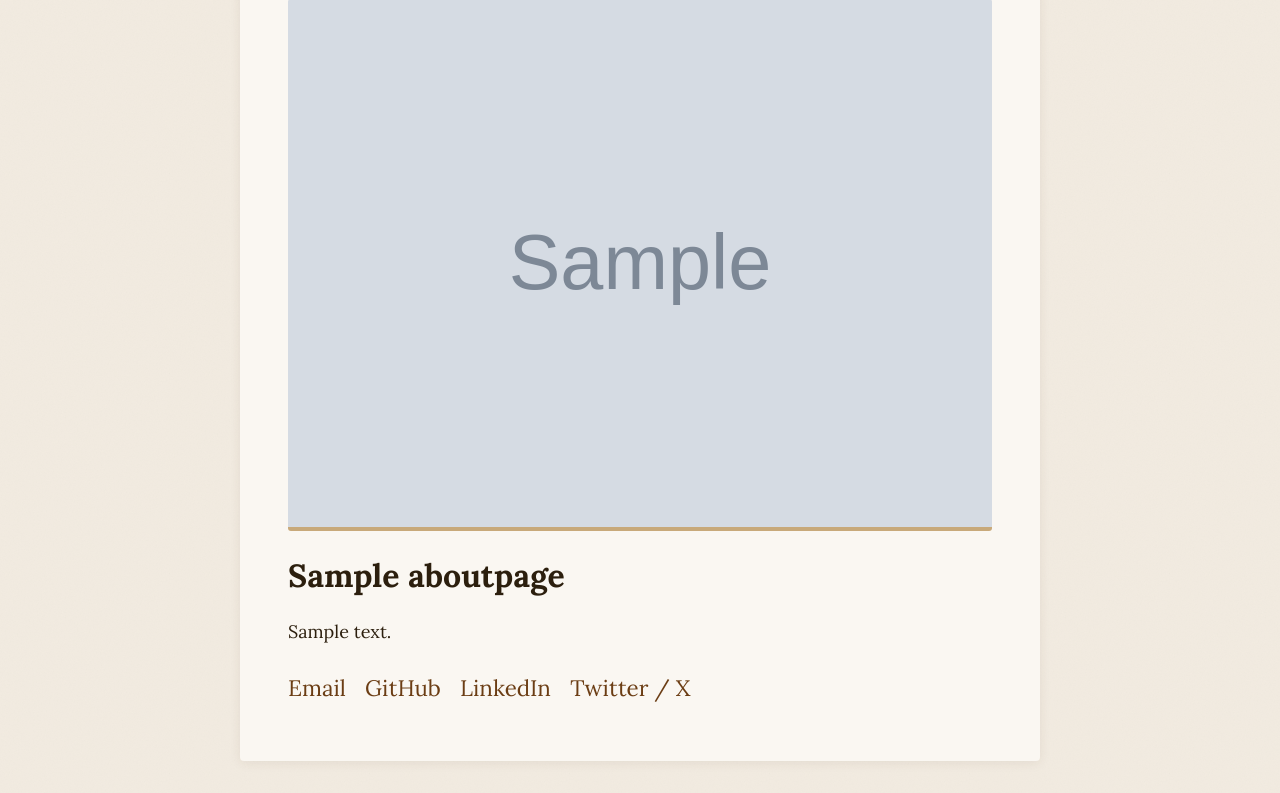
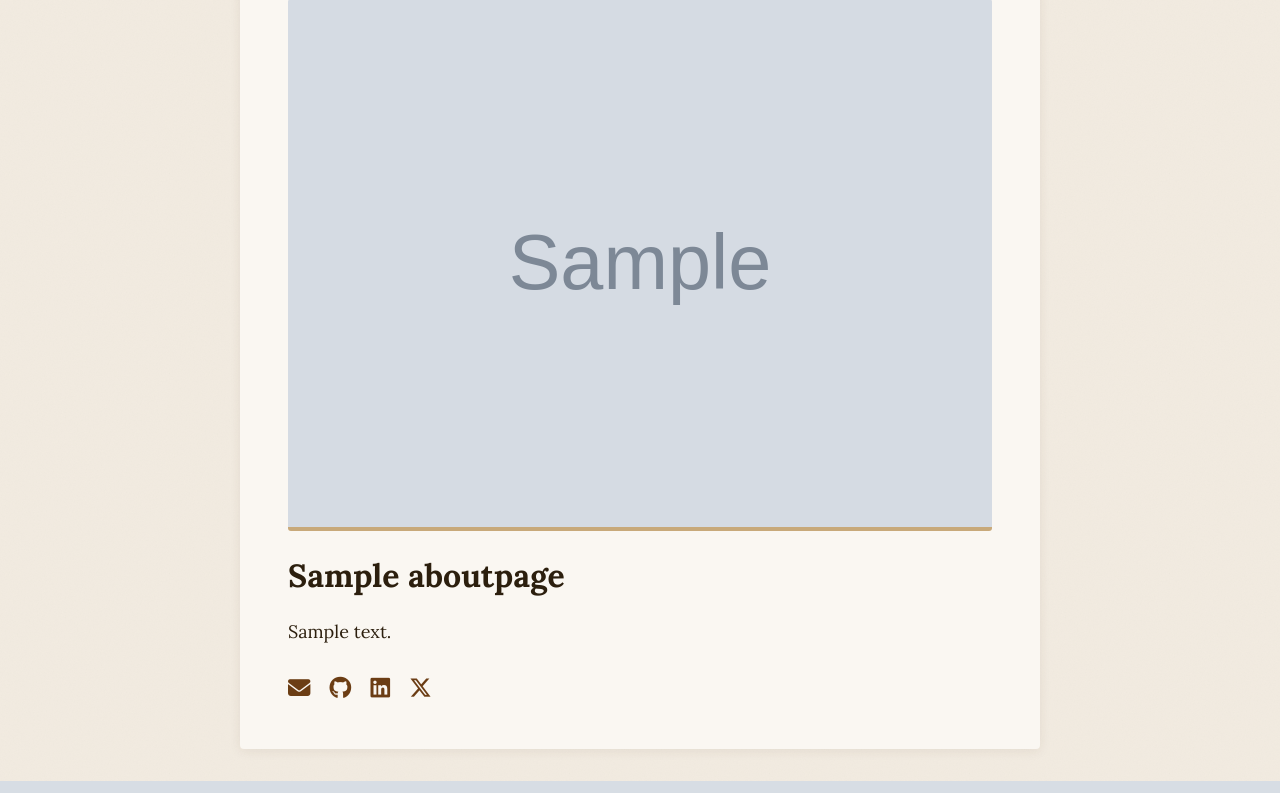
Before and after one commit to kamalfarahani/blog, a Django app: page /about/ in a window 1280 px wide. Shown: the part 161-954 px from the top of the page. Run offline with Django 5.2, Linux system fonts and the light colour scheme; tables that the repository leaves empty hold one stand-in row (values such as "Sample post"); grey boxes marked "Sample" are stand-in pictures.

Commit message:
feat: update About page links with icons for improved accessibility
- Replaced text links with Font Awesome icons for email, GitHub, LinkedIn, and Twitter/X
- Added aria-labels to enhance screen reader support

```diff
--- a/pages/templates/pages/about.html
+++ b/pages/templates/pages/about.html
@@ -11,11 +11,11 @@
   <h1>{{ page.name }}</h1>
   <div class="post-body">{{ page.bio|linebreaks }}</div>
   {% if page.email or page.github_url or page.linkedin_url or page.twitter_url %}
-  <div class="about-links post-meta">
-    {% if page.email %}<a href="mailto:{{ page.email }}">Email</a> {% endif %}
-    {% if page.github_url %}<a href="{{ page.github_url }}">GitHub</a> {% endif %}
-    {% if page.linkedin_url %}<a href="{{ page.linkedin_url }}">LinkedIn</a> {% endif %}
-    {% if page.twitter_url %}<a href="{{ page.twitter_url }}">Twitter / X</a>{% endif %}
+  <div class="about-links">
+    {% if page.email %}<a href="mailto:{{ page.email }}" aria-label="Email"><i class="fa-solid fa-envelope"></i></a>{% endif %}
+    {% if page.github_url %}<a href="{{ page.github_url }}" aria-label="GitHub"><i class="fa-brands fa-github"></i></a>{% endif %}
+    {% if page.linkedin_url %}<a href="{{ page.linkedin_url }}" aria-label="LinkedIn"><i class="fa-brands fa-linkedin"></i></a>{% endif %}
+    {% if page.twitter_url %}<a href="{{ page.twitter_url }}" aria-label="Twitter / X"><i class="fa-brands fa-x-twitter"></i></a>{% endif %}
   </div>
   {% endif %}
 </article>
```
